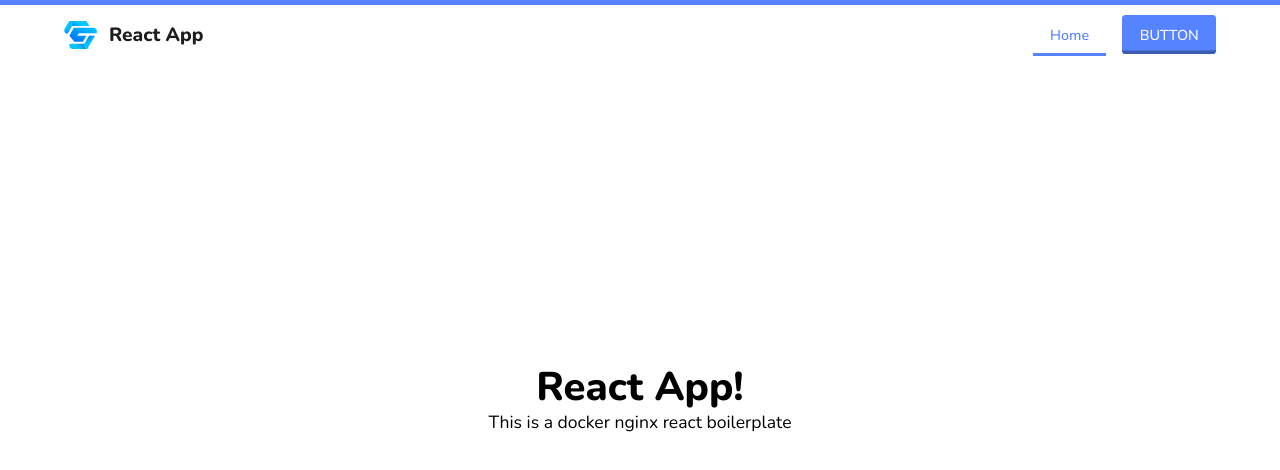
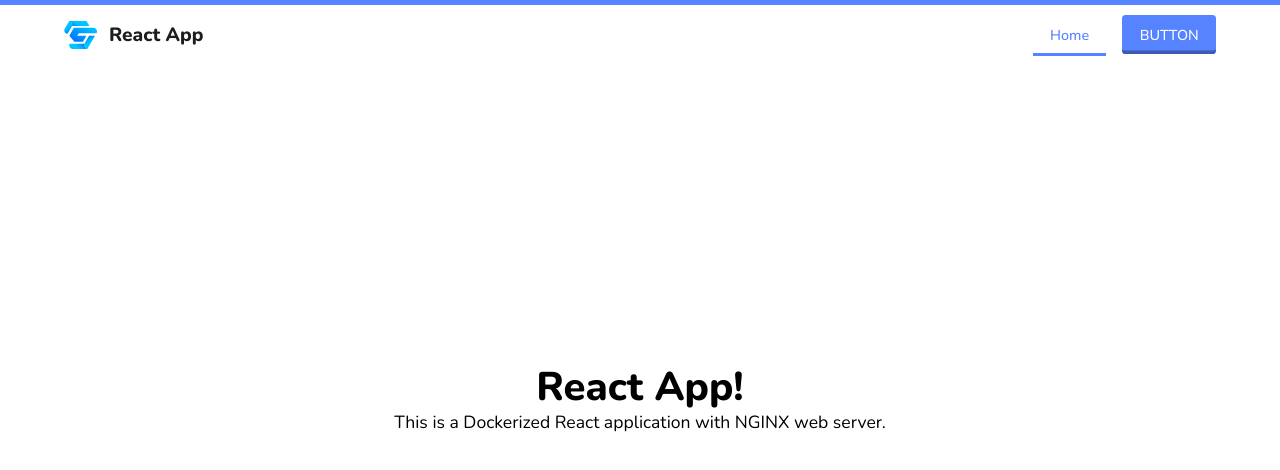
Before and after one commit to GnussonNet/docker-nginx-cloudflare-react-boilerplate, a React (Create React App) app: page / in a window 1280 px wide. Shown: the top 470 px of the page. Built offline with nearby package versions, Linux system fonts and the light colour scheme.

Commit message:
Changed description text

```diff
--- a/src/containers/Home/Home.js
+++ b/src/containers/Home/Home.js
@@ -8,7 +8,7 @@ function Home() {
         React App!
       </motion.h1>
       <motion.p initial="hidden" animate="visible" variants={{ visible: { opacity: 1, translateY: 0, transition: { delay: 1 } }, hidden: { opacity: 0, translateY: 10 } }}>
-        This is a docker nginx react boilerplate
+        This is a Dockerized React application with NGINX web server.
       </motion.p>
     </section>
   );
```
